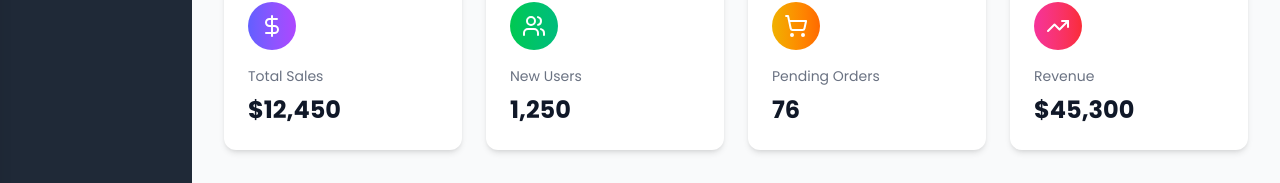
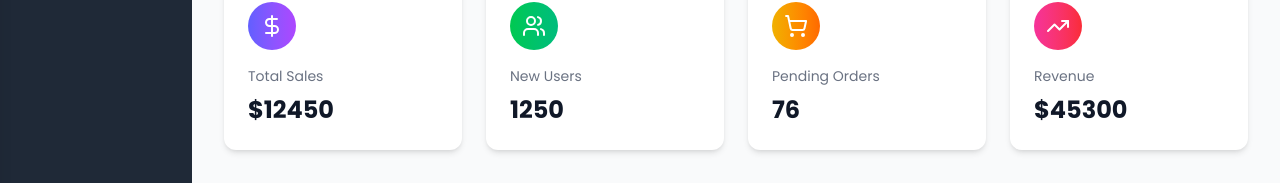
Before and after one commit to kader009/trendwave-frontend, a Next.js app: page /dashboard in a window 1280 px wide. Shown: the part 190-373 px from the top of the page. Built offline with nearby package versions, Linux system fonts and the light colour scheme.

Commit message:
page loader update and counter animation create for dashboard

```diff
--- a/package.json
+++ b/package.json
@@ -14,6 +14,7 @@
     "@reduxjs/toolkit": "^2.8.2",
     "axios": "^1.9.0",
     "lucide-react": "^0.513.0",
+    "motion": "^12.23.22",
     "next": "15.3.3",
     "react": "^19.0.0",
     "react-dom": "^19.0.0",
--- a/src/app/dashboard/page.tsx
+++ b/src/app/dashboard/page.tsx
@@ -1,3 +1,4 @@
+import AnimatedCounter from '@/components/animation/AnimatedCounter';
 import {
   DollarSign,
   Users,
@@ -110,7 +111,7 @@ export default function DashboardHome() {
             <AddProduct /> Add Product
           </button>
           <button className="px-4 py-4 rounded-lg bg-gradient-to-r from-green-500 to-emerald-600 text-white font-medium hover:opacity-90 flex justify-center items-center gap-2">
-            <UserPlus /> New Customer
+            <UserPlus /> New Clients
           </button>
           <button className="px-4 py-4 rounded-lg bg-gradient-to-r from-gray-600 to-gray-800 text-white font-medium hover:opacity-90 flex justify-center items-center gap-2">
             <BarChart /> View Reports
@@ -128,10 +129,14 @@ function StatCard({
   color,
 }: {
   title: string;
-  value: string;
+  value: string | number;
   icon: React.ReactNode;
   color: string;
 }) {
+  const numericValue =
+    typeof value === 'string' ? parseInt(value.replace(/\D/g, '')) : value;
+  const unit = typeof value === 'string' && value.includes('$') ? '$' : '';
+
   return (
     <div className="bg-white rounded-xl shadow-md p-6 hover:shadow-lg transition">
       <div
@@ -140,7 +145,10 @@ function StatCard({
         {icon}
       </div>
       <h3 className="text-sm font-medium text-gray-500">{title}</h3>
-      <p className="mt-2 text-2xl font-bold text-gray-900">{value}</p>
+      <p className="mt-2 text-2xl font-bold text-gray-900">
+        {unit}
+        <AnimatedCounter value={numericValue} />
+      </p>
     </div>
   );
 }
--- a/src/components/Sppiner.tsx
+++ b/src/components/Sppiner.tsx
@@ -2,7 +2,7 @@
 
 const Spinner = () => {
   return (
-    <div className="flex items-center justify-center h-40 w-full">
+    <div className="flex items-center justify-center min-h-screen w-full">
       <div className="w-12 h-12 border-4 border-blue-500 border-t-transparent rounded-full animate-spin"></div>
     </div>
   );
--- /dev/null
+++ b/src/components/animation/AnimatedCounter.tsx
@@ -0,0 +1,20 @@
+'use client';
+
+import { motion, useMotionValue, useTransform, animate } from 'motion/react';
+import { useEffect } from 'react';
+
+function AnimatedCounter({ value }: { value: number }) {
+  const count = useMotionValue(0);
+  const rounded = useTransform(count, (latest) => Math.floor(latest));
+
+  useEffect(() => {
+    const controls = animate(count, value, {
+      duration: 2,
+      ease: 'easeInOut',
+    });
+    return controls.stop;
+  }, [count, value]);
+
+  return <motion.span>{rounded}</motion.span>;
+}
+export default AnimatedCounter;
```
Also changed, not shown: 1 other file (tests, documents, lock files or other folders).
